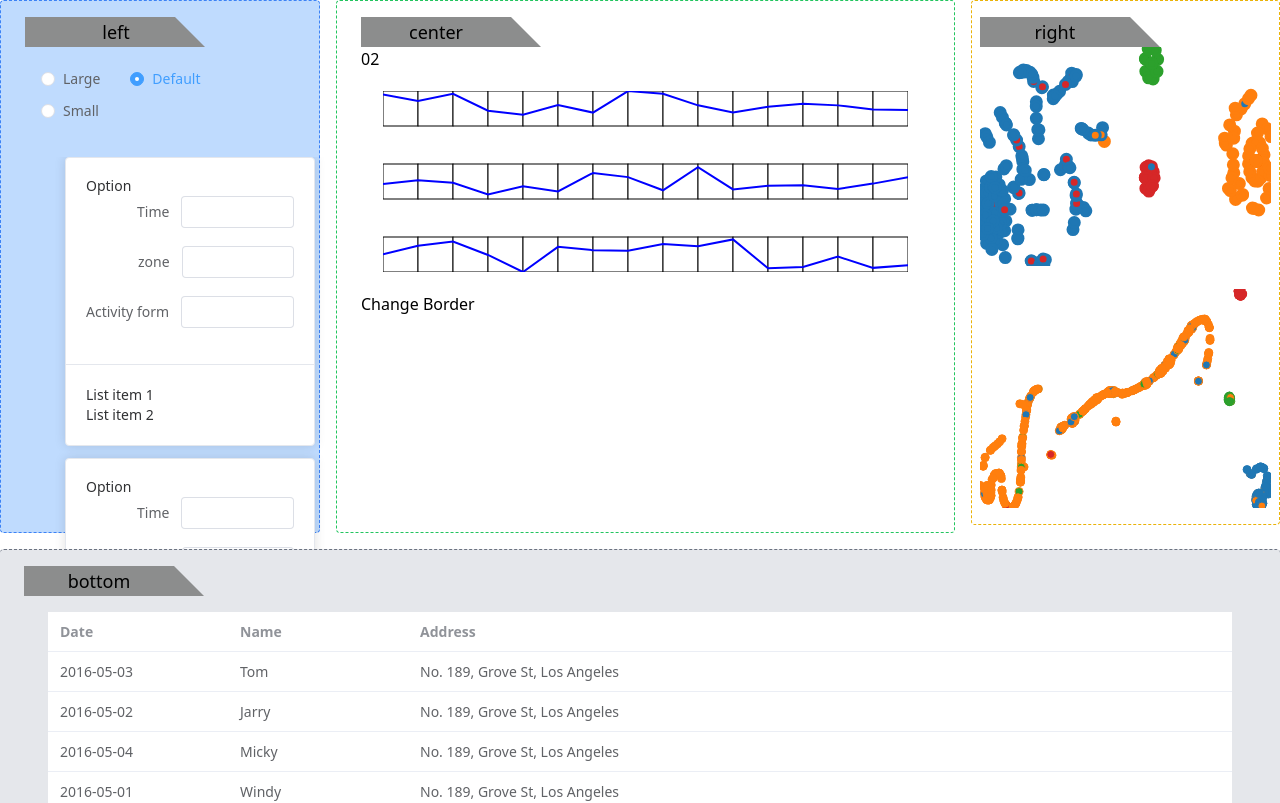
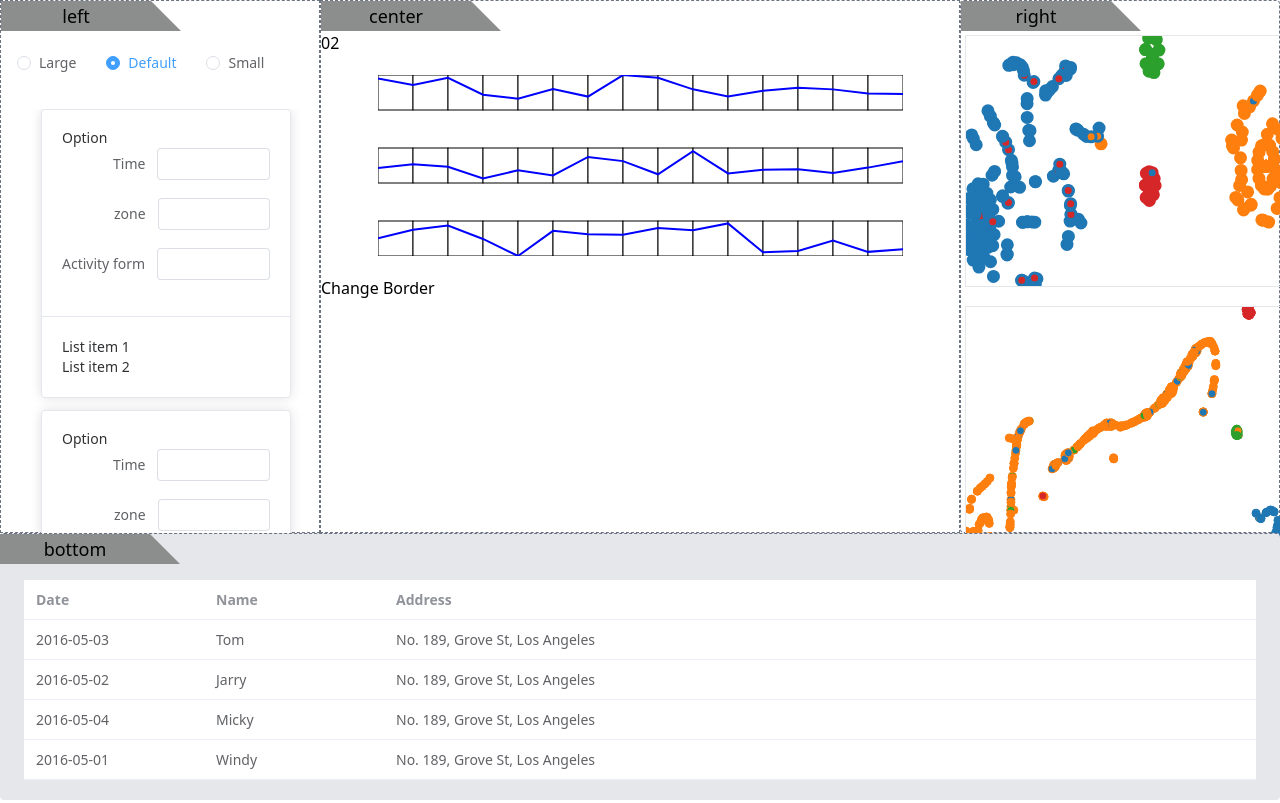
Before and after one commit to zeediajiohx/frontend_BGP, a Vue app: page / in a window 1280 px wide. Shown: the top 803 px of the page. Built offline with nearby package versions, Linux system fonts and the light colour scheme; no server answers.

Commit message:
fifth commit

```diff
--- a/src/App.vue
+++ b/src/App.vue
@@ -3,13 +3,13 @@
   <!-- ... -->
   </html>
 
-  <div class="flex  flex-col space-y-4   h-screen ">
+  <div class="flex  flex-col    h-screen ">
      <!-- top -->
-    <div class="h-2/3  flex space-x-4 ">
+    <div class="h-2/3  flex  ">
       <!-- top left -表单  -->
-      <div class="w-1/4  px-6 py-4  bg-blue-200 border-dashed rounded border border-blue-500 hover:bg-sky-500 h-full  ">
+      <div class="w-1/4    border-dashed  border border-gray-500 h-full  ">
         <div>
-          <div class="bg-slate-600  pl-8 top-title">left</div>
+          <div class="bg-slate-600   top-title">left</div>
         </div>
 
         <div class="content px-4  w-full  h-full ">
@@ -62,7 +62,7 @@
         </div>
       <!-- top center -主图  -->
 
-      <div class = "w-1/2  px-6 py-4  border-dashed border border-green-500 rounded   relative   ">
+      <div class = "w-1/2   border-dashed border border-gray-500    relative   ">
         <!-- hover:bg-sky-500 bg-green-200-->
 
         <div class="bg-slate-600   top-title">center</div>
@@ -71,15 +71,15 @@
       </div>
 
       <!-- top right -散点 -->
-      <div class="w-1/4 flex flex-col  px-3 py-4 border-dashed border border-yellow-500 rounded relative " id = "firstdiv">
-        <div class="bg-slate-600  flex-shrink-0 top-title " id = 'title'>right</div>
+      <div class="w-1/4   border-dashed border border-gray-500 h-full rounded  " id = "firstdiv">
+        <div class="bg-slate-600   top-title " >right</div>
 
-        <div class="flex-grow w-full h-full flex flex-col"  id="scafather" >
+        <div class="flex-grow w-full h-full flex flex-col space-y-2 pb-1 pt-1 px-1 "  id="scafather" >
           <!-- 使用 ScatterPCA 组件 -->
-          <div class="scatter-container" :style="scatterStyle" id = 'topdiv'>
+          <div class="scatter-container border" :style="scatterStyle" id = 'topdiv'>
             <scatterPCA :containerWidth="containerWidth" :containerHeight="containerHeight" />
           </div>
-          <div class="scatter-container" :style="scatterStyle" id = 'bottomdiv'>
+          <div class="scatter-container border " :style="scatterStyle" id = 'bottomdiv'>
             <scatterPCAcom :containerWidth="containerWidth" :containerHeight="containerHeight " />
           </div>
           <!-- <scatterPCA :containerWidth="containerWidth" :containerHeight="containerHeight" /> -->
@@ -89,9 +89,9 @@
     </div>
 
     <!-- bottom -->
-    <div class="h-1/3 px-6 py-4 bg-gray-200 border-t border-dashed rounded border-gray-500 relative">
+    <div class="h-1/3  bg-gray-200 border-t border-dashed rounded border-gray-500 relative">
       <div class="bg-slate-600   top-title">bottom</div>
-      <div class="px-6 py-4 hover:bg-sky-500">
+      <div class="px-6 py-4 ">
 
         <el-table    :data="tableData"    style="width: 100%"    :row-class-name="tableRowClassName">
           <el-table-column prop="date" label="Date" width="180" />
@@ -284,10 +284,10 @@ a{
   align-items:center;
   justify-content: center;
 }
-#firstdiv{
+/* #firstdiv{
   padding-left: 0.5rem;
   padding-right: 0.5rem;
-  margin-bottom: 0.5rem;
-}
+  /* margin-bottom: 0.5rem;
+} */
 
 </style>
--- a/src/components/SquareGrid.vue
+++ b/src/components/SquareGrid.vue
@@ -51,15 +51,15 @@
           .data(d3.range(this.numSquares))
           .enter()
           .append('rect')
-          .attr('x', (d) => (d % 15) * this.squareSize)   // 计算每个正方形的x位置
-          .attr('y', (d) => Math.floor(d / 15) * (this.squareSize + this.squareGap))  // 计算每个正方形的y位置
+          .attr('x', (d) => (d % 15) * this.squareSize)
+          .attr('y', (d) => Math.floor(d / 15) * (this.squareSize + this.squareGap))
           .attr('width', this.squareSize)
           .attr('height', this.squareSize)
-          .attr('stroke', 'black')   // 设置边框颜色为黑色
-          .attr('stroke-width', 1)   // 边框宽度为1
-          .attr('fill','white')      // 设置填充颜色为空
+          .attr('stroke', 'black')
+          .attr('stroke-width', 1)
+          .attr('fill','white')
           .attr('id', (d) => `square-${d + 1}`)
-          .call(drag);  // 给每个正方形设置一个唯一的ID
+          .call(drag);
 
         // 为每一行添加折线
         this.drawLine(svg);
@@ -67,13 +67,13 @@
       ,
       drawLine(svg) {
         const lineGenerator = d3.line()
-          .x(d => d.x)  // 根据x坐标生成点
-          .y(d => d.y)  // 根据y坐标生成点
-          .curve(d3.curveLinear);  // 使用线性折线
+          .x(d => d.x)
+          .y(d => d.y)
+          .curve(d3.curveLinear);
 
         // 遍历每一行生成折线
         for (let row = 0; row < 3; row++) {
-          // 生成当前行的 14 个转折点，每个点位于两个方格的交界处
+
           const points = [];
           for (let i = 0; i <= 15; i++) {
             // 计算每个点的x和y位置，x为两个方格之间的位置，y为当前行的y值
```
Lines whose indentation alone changed are shown as unchanged.
